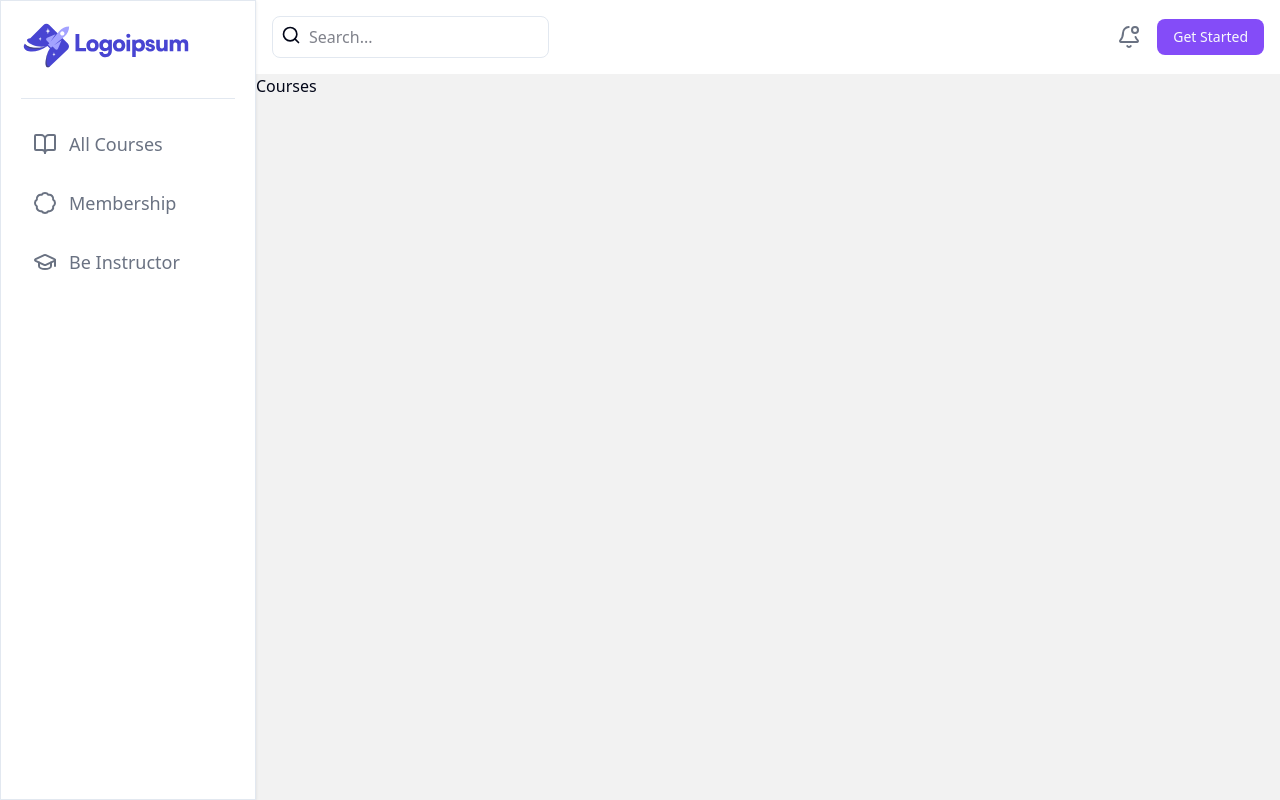
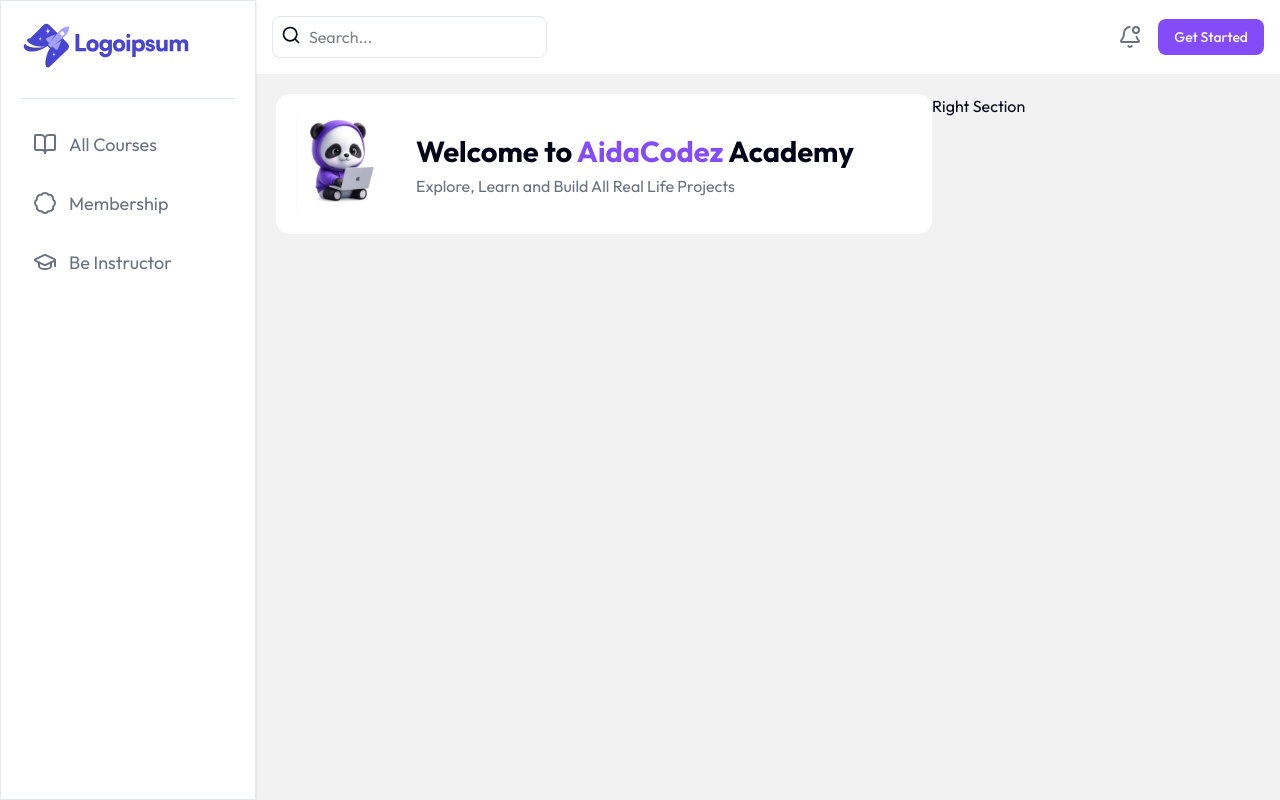
Before and after one commit to AidaCodez/course-portal, a Next.js app: page /courses in a window 1280 px wide. Built offline with nearby package versions, Linux system fonts and the light colour scheme.

Commit message:
feat(page): add banner on main page
add component WelcomeBanner.jsx into courses folder for main layout
include Outfit font from google font into layout.js
change font-sans to use font outfit variable in globals.css
include key for each rendered list in sidenav to fix warning

```diff
--- a/app/(router)/_components/SideNav.jsx
+++ b/app/(router)/_components/SideNav.jsx
@@ -28,7 +28,7 @@
       {/* Menu List */}
       <div className='mt-5'>
         {menu.map((item,index) => (
-          <div className='group flex gap-3 mt-2 p-3 text-[18px] items-center text-gray-500 cursor-pointer hover:bg-primary hover:text-white rounded-md transition-all ease-in-out duration-200'>
+          <div key={item.id} className='group flex gap-3 mt-2 p-3 text-[18px] items-center text-gray-500 cursor-pointer hover:bg-primary hover:text-white rounded-md transition-all ease-in-out duration-200'>
             <item.icon className='group-hover:animate-bounce'/>
             <h2>{item.name}</h2>
           </div>
--- /dev/null
+++ b/app/(router)/courses/_components/WelcomeBanner.jsx
@@ -0,0 +1,17 @@
+import Image from 'next/image'
+import React from 'react'
+
+function WelcomeBanner() {
+  return (
+    <div className='flex gap-5 items-center bg-white rounded-xl p-5'>
+        <Image src='/panda.png' alt='panda' width={100} height={100} />
+        <div>
+            <h2 className='font-bold text-[29px]'>
+              Welcome to <span className='text-primary'>AidaCodez</span> Academy</h2>
+            <h2 className='text-gray-500'>Explore, Learn and Build All Real Life Projects</h2>
+        </div>
+    </div>
+  )
+}
+
+export default WelcomeBanner
--- a/app/(router)/courses/page.js
+++ b/app/(router)/courses/page.js
@@ -1,8 +1,19 @@
 import React from 'react'
+import WelcomeBanner from './_components/WelcomeBanner'
 
 function Courses() {
   return (
-    <div>Courses</div>
+    <div className='grid grid-cols-1 md:grid-cols-3 p-5'>
+      {/* Left Container */}
+      <div className='col-span-2'>
+        {/* Banner */}
+        <WelcomeBanner/>
+      </div>
+      {/* Right Container */}
+      <div>
+        Right Section
+      </div>
+    </div>
   )
 }
 
--- a/app/globals.css
+++ b/app/globals.css
@@ -10,7 +10,7 @@
 @theme inline {
   --color-background: var(--background);
   --color-foreground: var(--foreground);
-  --font-sans: var(--font-geist-sans);
+  --font-sans: var(--font-outfit); /*var(--font-geist-sans);*/
   --font-mono: var(--font-geist-mono);
   --color-sidebar-ring: var(--sidebar-ring);
   --color-sidebar-border: var(--sidebar-border);
@@ -125,6 +125,6 @@
     @apply border-border outline-ring/50;
   }
   body {
-    @apply bg-background text-foreground;
+    @apply bg-background text-foreground font-sans;
   }
 }
--- a/app/layout.js
+++ b/app/layout.js
@@ -1,4 +1,4 @@
-import { Geist, Geist_Mono } from "next/font/google";
+import { Geist, Geist_Mono, Outfit } from "next/font/google";
 import "./globals.css";
 
 const geistSans = Geist({
@@ -11,6 +11,11 @@
   subsets: ["latin"],
 });
 
+const outfit = Outfit({
+  variable: "--font-outfit",
+  subsets: ["latin"],
+});
+
 export const metadata = {
   title: "Create Next App",
   description: "Generated by create next app",
@@ -20,7 +25,7 @@
   return (
     <html lang="en">
       <body
-        className={`${geistSans.variable} ${geistMono.variable} antialiased`}
+        className={`${geistSans.variable} ${geistMono.variable} ${outfit.variable} antialiased`}
       >
         {children}
       </body>
```
Also changed, not shown: public/panda.png (added).
